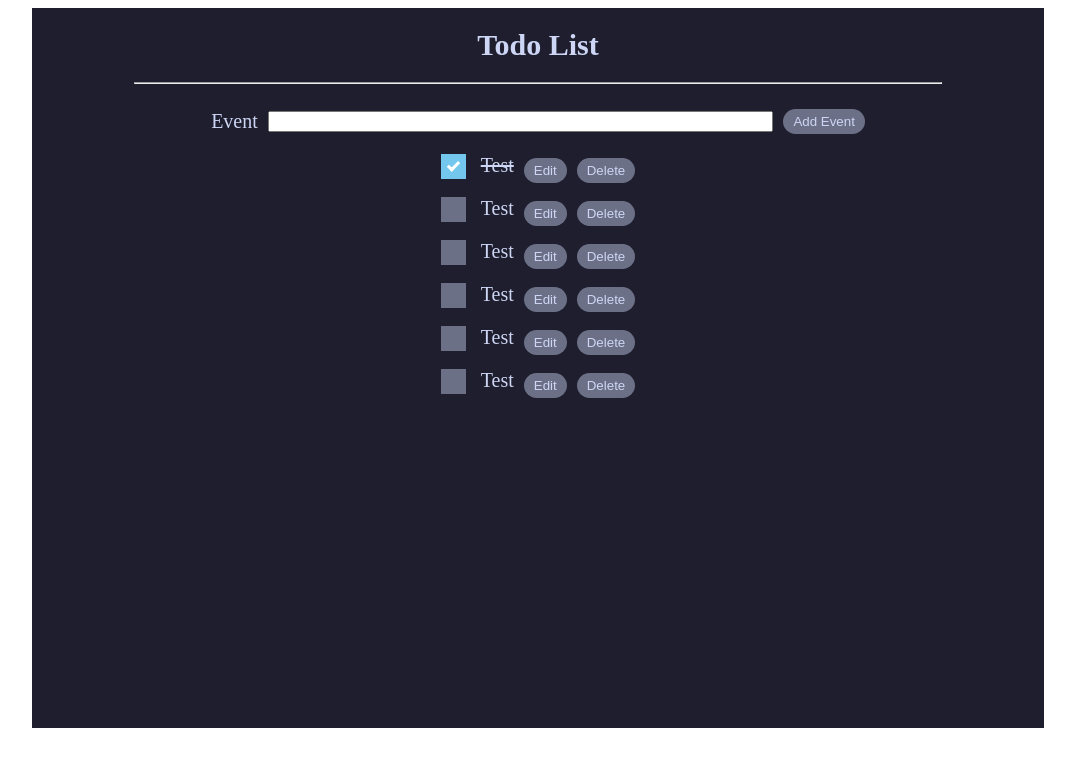
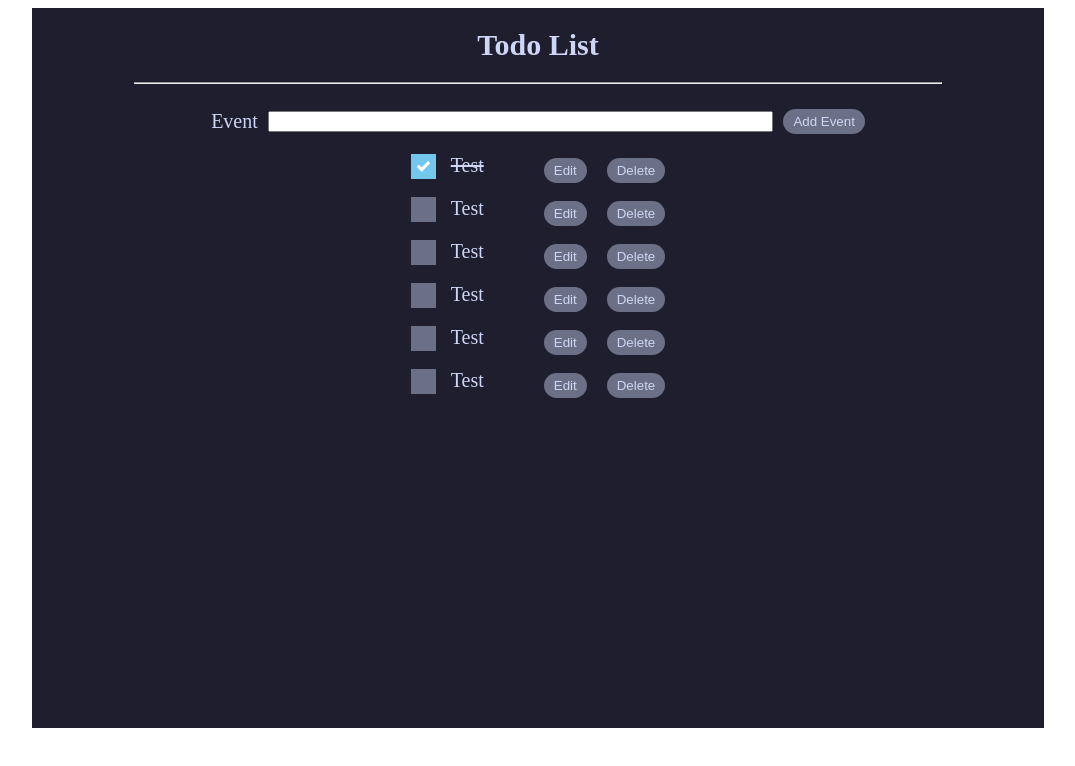
Before and after one commit to Fovir-GitHub/todo-react, a React (Vite) app: page / in a window 1280 px wide. Shown: the top 766 px of the page, without its empty margins (102-1177 px from the left). Built offline with nearby package versions, Linux system fonts and the light colour scheme.

Commit message:
feat(TodoEvent): Group action buttons together.

```diff
--- a/src/components/TodoEvent/TodoEvent.css
+++ b/src/components/TodoEvent/TodoEvent.css
@@ -4,5 +4,11 @@
   width: 100%;
   justify-content: center;
   align-items: center;
-  gap: 1rem;
+  gap: 6rem;
 }
+
+.todo-event-actions {
+  display: flex;
+  flex-direction: row;
+  gap: 2rem;
+}
--- a/src/components/TodoEvent/TodoEvent.jsx
+++ b/src/components/TodoEvent/TodoEvent.jsx
@@ -7,8 +7,10 @@ export default function TodoEvent({ eventName, done = false }) {
   return (
     <div className="todo-event">
       <MyCheckBox boxStatus={done} eventName={eventName} />
-      <MyButton text={"Edit"} />
-      <MyButton text={"Delete"} />
+      <div className="todo-event-actions">
+        <MyButton text={"Edit"} />
+        <MyButton text={"Delete"} />
+      </div>
     </div>
   );
 }
```
